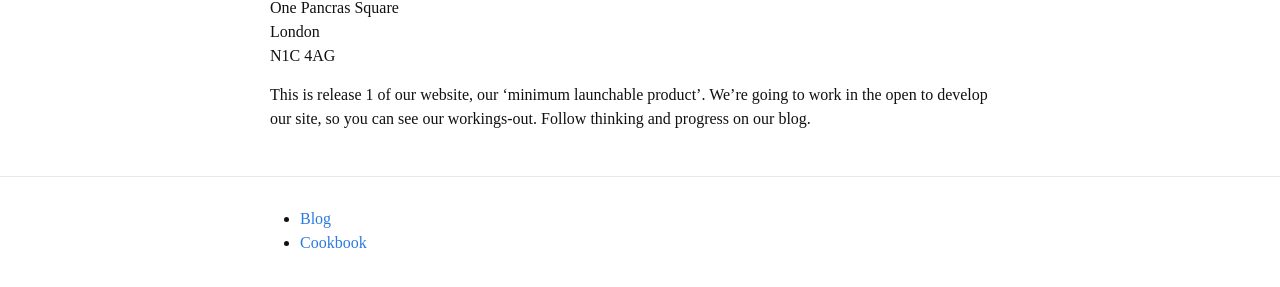
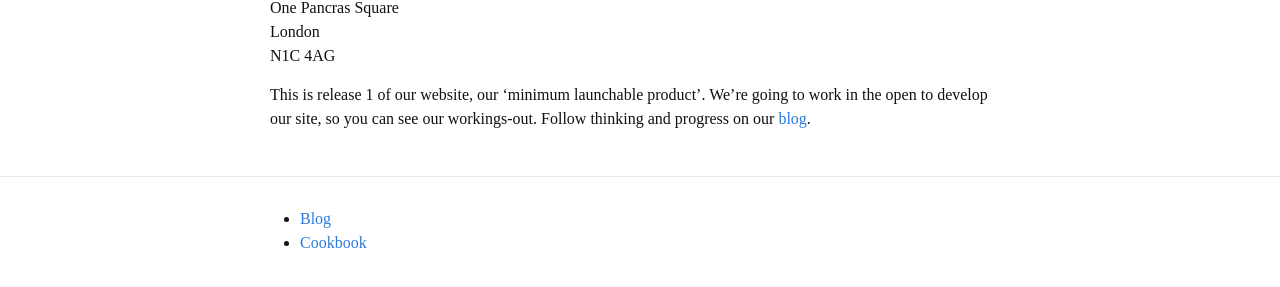
Before and after one commit to crablab/Convivio-Site, a Jekyll site: the page built from index.md, in a window 1280 px wide. Shown: the part 388-675 px from the top of the page. Built offline with Jekyll 4.4.1, drawn with Linux system fonts in a browser that asks for light colours; part of the change alters nothing that is shown.

```diff
--- a/index.md
+++ b/index.md
@@ -19,4 +19,4 @@ One Pancras Square
 London
 N1C 4AG
 
-This is release 1 of our website, our ‘minimum launchable product’. We’re going to work in the open to develop our site, so you can see our workings-out. Follow thinking and progress on our blog.
+This is release 1 of our website, our ‘minimum launchable product’. We’re going to work in the open to develop our site, so you can see our workings-out. Follow thinking and progress on our [blog](https://medium.com/convivio).
```
